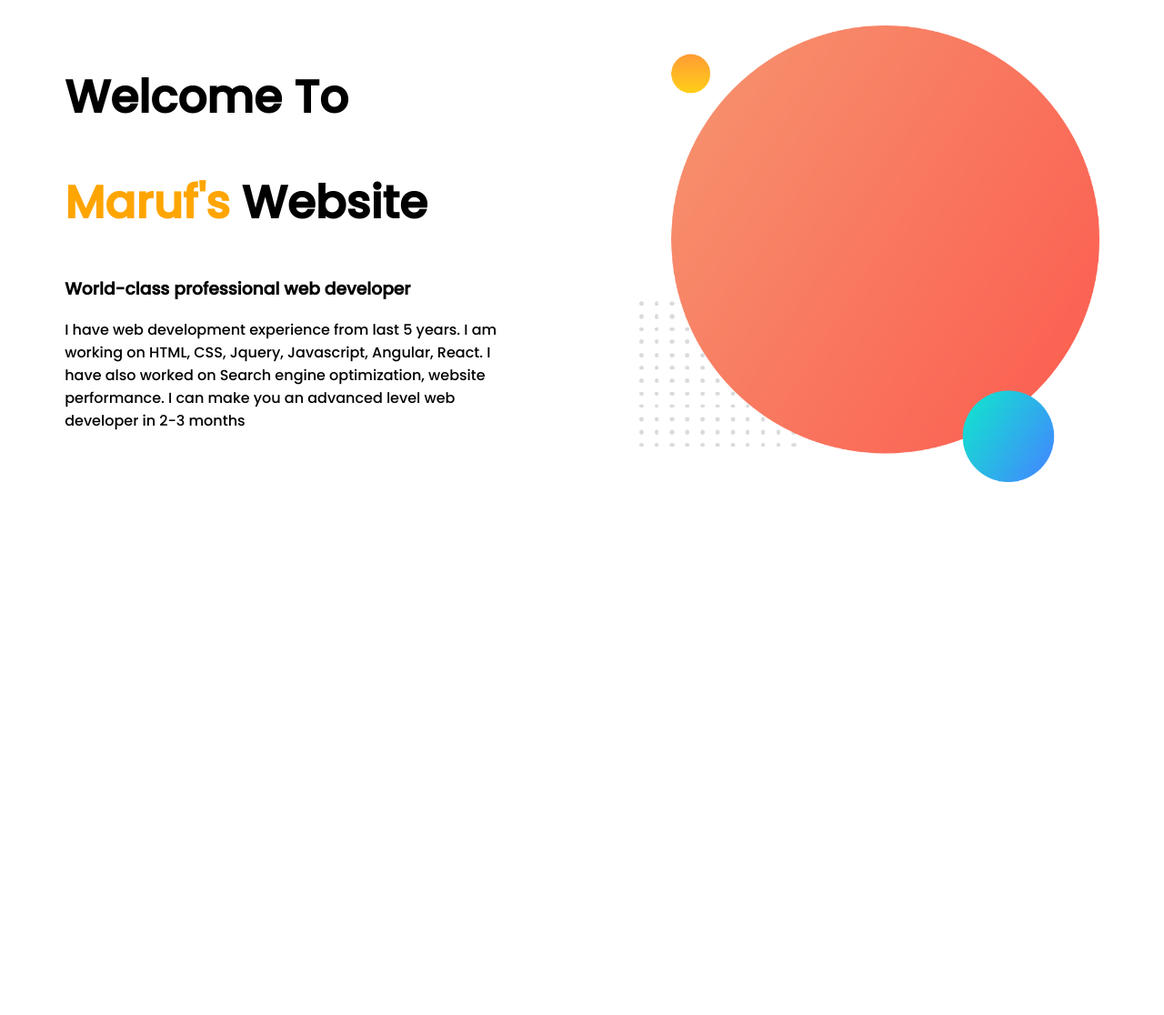
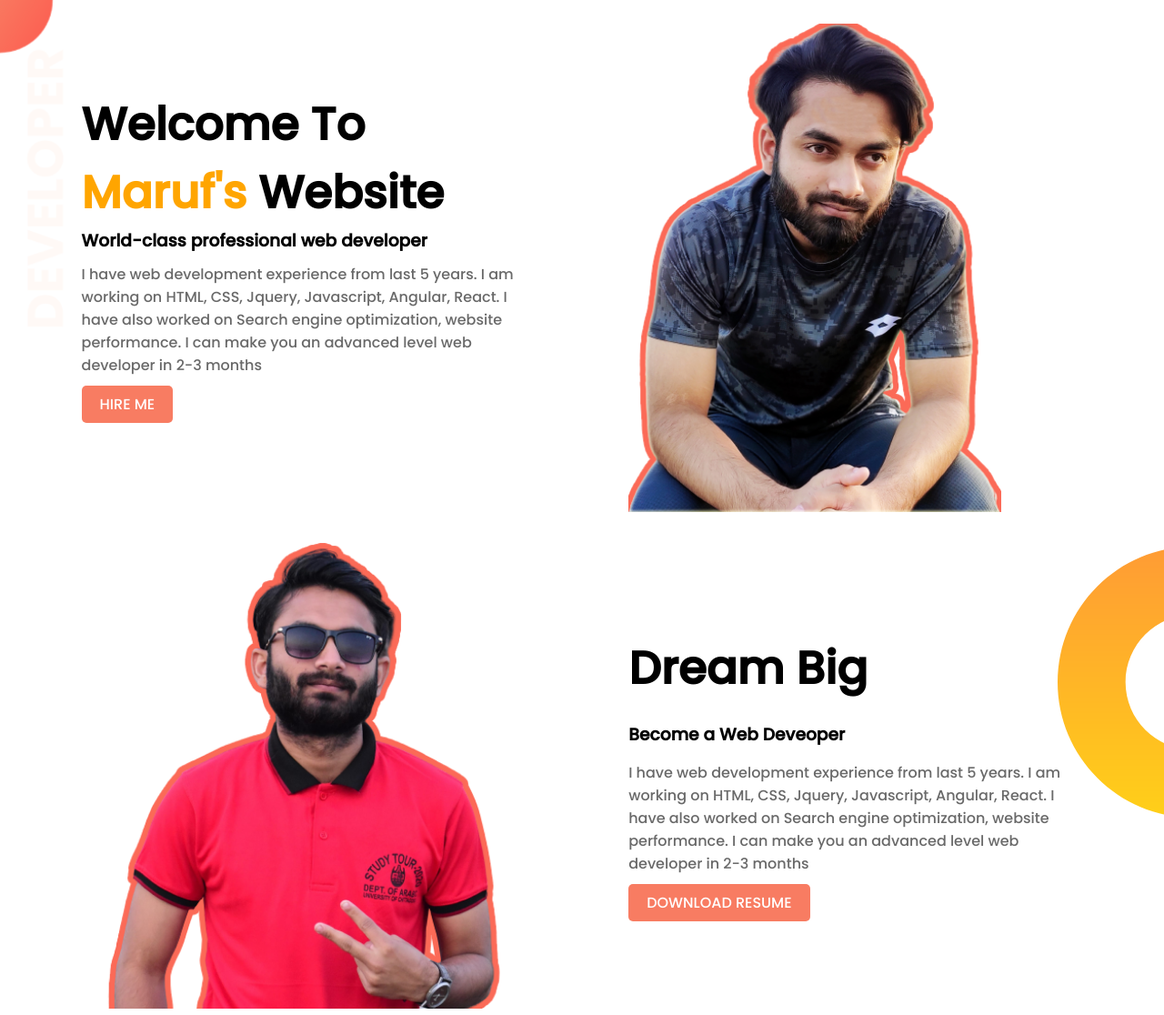
Before and after one commit to marufpbt/web-portfolio, a plain HTML site: page index.html in a window 1280 px wide. Shown: the whole page at 91% size. Before the commit the page ends 800 px from the top, so only its background shows below. Drawn offline with Linux system fonts and the light colour scheme.

Commit message:
dream-area added

```diff
--- a/index.html
+++ b/index.html
@@ -7,15 +7,27 @@
 	<link rel="stylesheet" href="style.css">
 </head>
 <body>
-	<section>
-		<div class="half-width">
+	<section id="hero-section">
+		<div class="half-width left-area">
 			<h1>Welcome To</h1>
 			<h2><span class="color-highlight"> Maruf's</span> Website</h2>
 			<h3>World-class professional web developer</h3>
 			<p>I have web development experience from last 5 years. I am working on HTML, CSS, Jquery, Javascript, Angular, React. I have also worked on Search engine optimization, website performance. I can make you an advanced level web developer in 2-3 months</p>
+			<a href="https://facebook.com/marufpbt" target="_blank" class="btn">hire me</a>
 		</div>
 		<div class="half-width">
-			<img src="images/my-bg.png" alt="Maruf">
+			<img src="images/maruf.png" class="img-ctrl" alt="maruf">
+		</div>
+	</section>
+	<section id="dream-area">
+		<div class="half-width">
+			<img src="images/maruf2.png" alt="jhankar2">
+		</div>
+		<div class="half-width text-ctrl">
+			<h2>Dream Big</h2>
+			<h3>Become a Web Deveoper</h3>
+			<p>I have web development experience from last 5 years. I am working on HTML, CSS, Jquery, Javascript, Angular, React. I have also worked on Search engine optimization, website performance. I can make you an advanced level web developer in 2-3 months</p>
+			<a href="https://facebook.com/marufpbt" target="_blank" class="btn">Download Resume</a>
 		</div>
 	</section>
 </body>
--- a/style.css
+++ b/style.css
@@ -1,19 +1,67 @@
 @import url('https://fonts.googleapis.com/css2?family=Poppins:wght@500&display=swap');
+*{
+	margin: 0;
+	padding: 0;
+}
 body{
 	font-family: 'Poppins', sans-serif;
 }
 h1, h2 {
 	font-size: 50px;
 }
+p{
+	color: dimgray;
+	margin-top: 10px;
+}
+section{
+	height: 500px;
+}
+.btn{
+	text-transform: uppercase;
+	color: #ffffff;
+	background:#F87C62;
+	border-radius: 5px;
+	text-align: center;
+	display: inline-block;
+	padding: 8px 20px;
+	margin-top: 10px;
+	text-decoration: none;
+}
+
+.half-width{
+	width: 40%;
+	float: left;
+	margin-left:5%;
+	padding-left: 2%;
+}
+img {
+    width: 100%;
+    margin-top: 5%;
+}
+#hero-section{
+	background: url("images/top-banner.png") no-repeat;
+
+}
+#hero-section .img-ctrl{
+	width: 80%!important;
+}
 span.color-highlight{
 	color: orange;
 }
-.half-width{
-	width: 40%;
-	float: left;
-	margin:0 5%;
-	margin-top: 20px;;
+
+#hero-section .left-area{
+	margin-top: 100px;
 }
-img{
-	width:100%;
+#dream-area{
+	background: url("images/dream-bg.png") no-repeat;
+	background-position: right;
 }
+#dream-area .text-ctrl {
+    margin-top: 10%;
+}
+#dream-area .text-ctrl h3 {
+    margin-top: 20px;
+}
+#dream-area .text-ctrl p {
+    margin-top: 15px;
+}
```
Also changed, not shown: images/maruf.png (added), images/maruf2.png (added).
